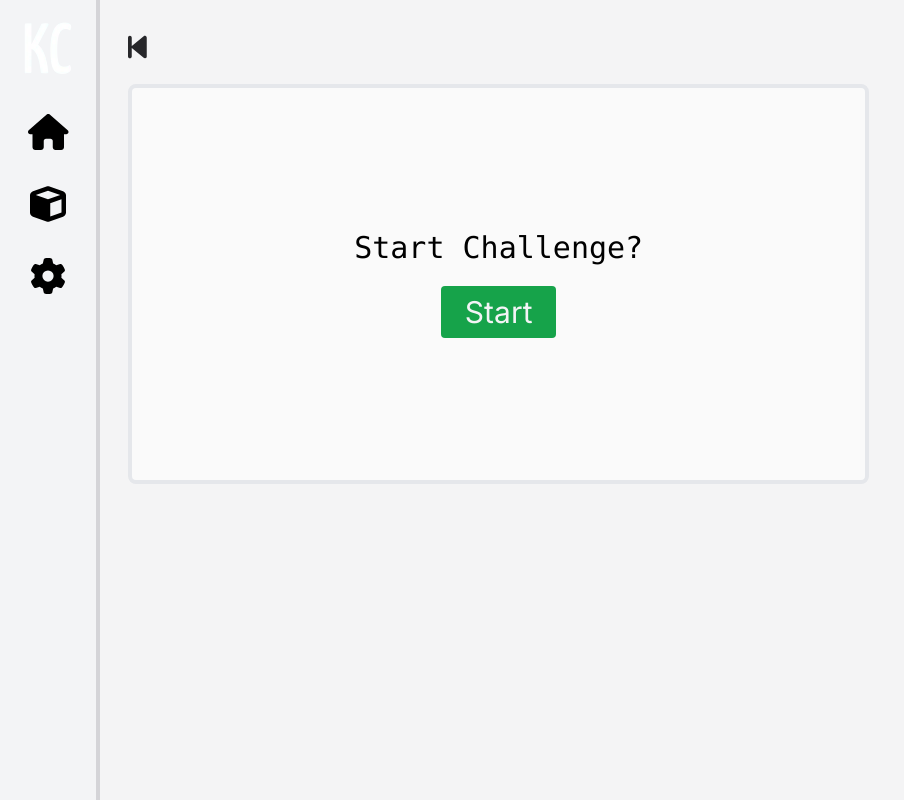
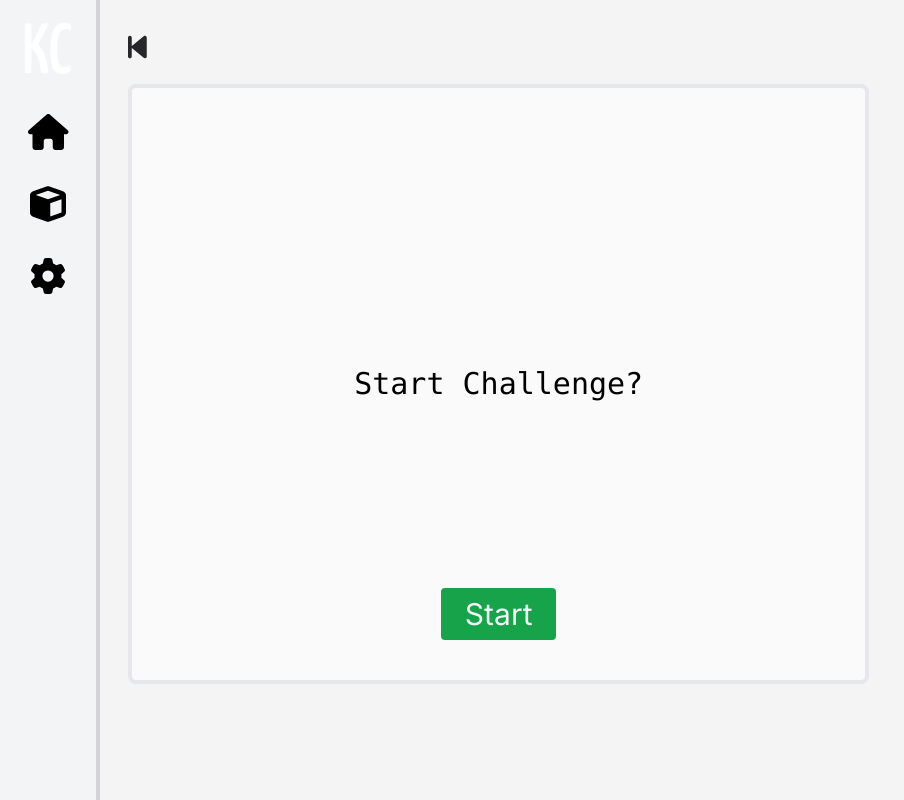
Before and after one commit to matthewalton/kanji-cards, a Next.js app: page /challenge in a window 1280 px wide. Shown: the whole page, without its empty margins (0-904 px from the left). Built offline with nearby package versions, Linux system fonts and the light colour scheme.

Commit message:
Altered positioning of challenge components

```diff
--- a/src/app/challenge/page.tsx
+++ b/src/app/challenge/page.tsx
@@ -11,12 +11,10 @@ export default function Page() {
       </Link>
 
       <div
-        className="card border-4 flex gap-5 items-center justify-center flex-col bg-zinc-50 dark:bg-gray-950 dark:border-gray-500"
-        style={{ minHeight: "50vh" }}
+        className="card border-4 flex justify-center text-center relative lg:p-10 bg-zinc-50 dark:bg-gray-950 dark:border-gray-500"
+        style={{ minHeight: "75vh" }}
       >
-        <div className="flex flex-col gap-5 lg:px-40">
-          <Challenge />
-        </div>
+        <Challenge />
       </div>
     </main>
   );
--- a/src/components/challenge/Challenge.tsx
+++ b/src/components/challenge/Challenge.tsx
@@ -52,8 +52,14 @@ export default function Challenge() {
 
   return (
     <>
+      <div className="self-center my-auto">
         <ChallengeScreen question={question} />
+      </div>
 
+      <div
+        className="absolute bottom-0 flex flex-col gap-5"
+        style={{ padding: "inherit" }}
+      >
         {deck.length > 0 && <ChallengeDeck deck={deck} />}
 
         <ChallengeControls
@@ -62,6 +68,7 @@ export default function Challenge() {
           onShuffle={() => handleNewDeck()}
           onNewQuestion={() => handleNewQuestion()}
         />
+      </div>
     </>
   );
 }
```
Lines whose indentation alone changed are shown as unchanged.
